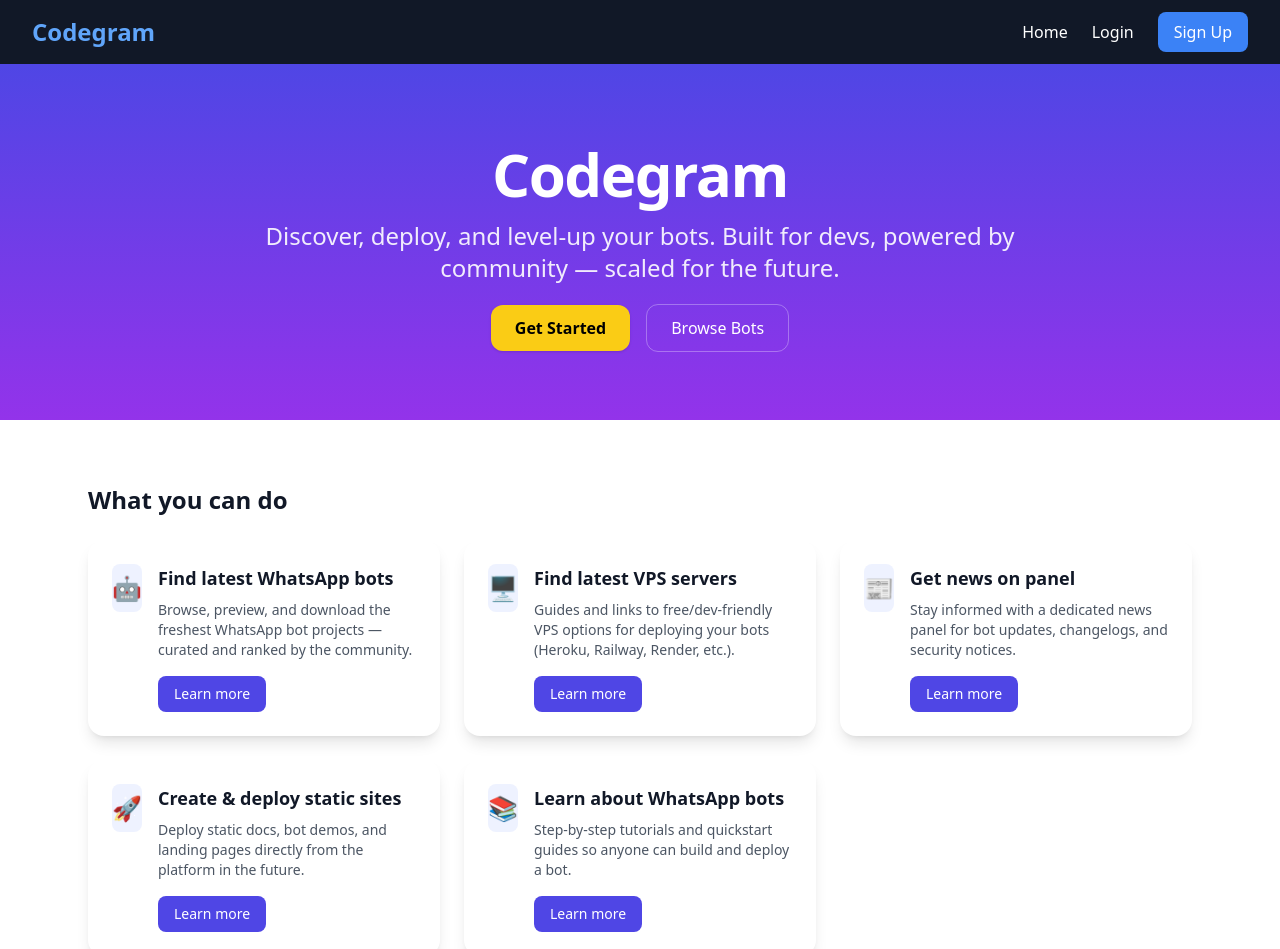
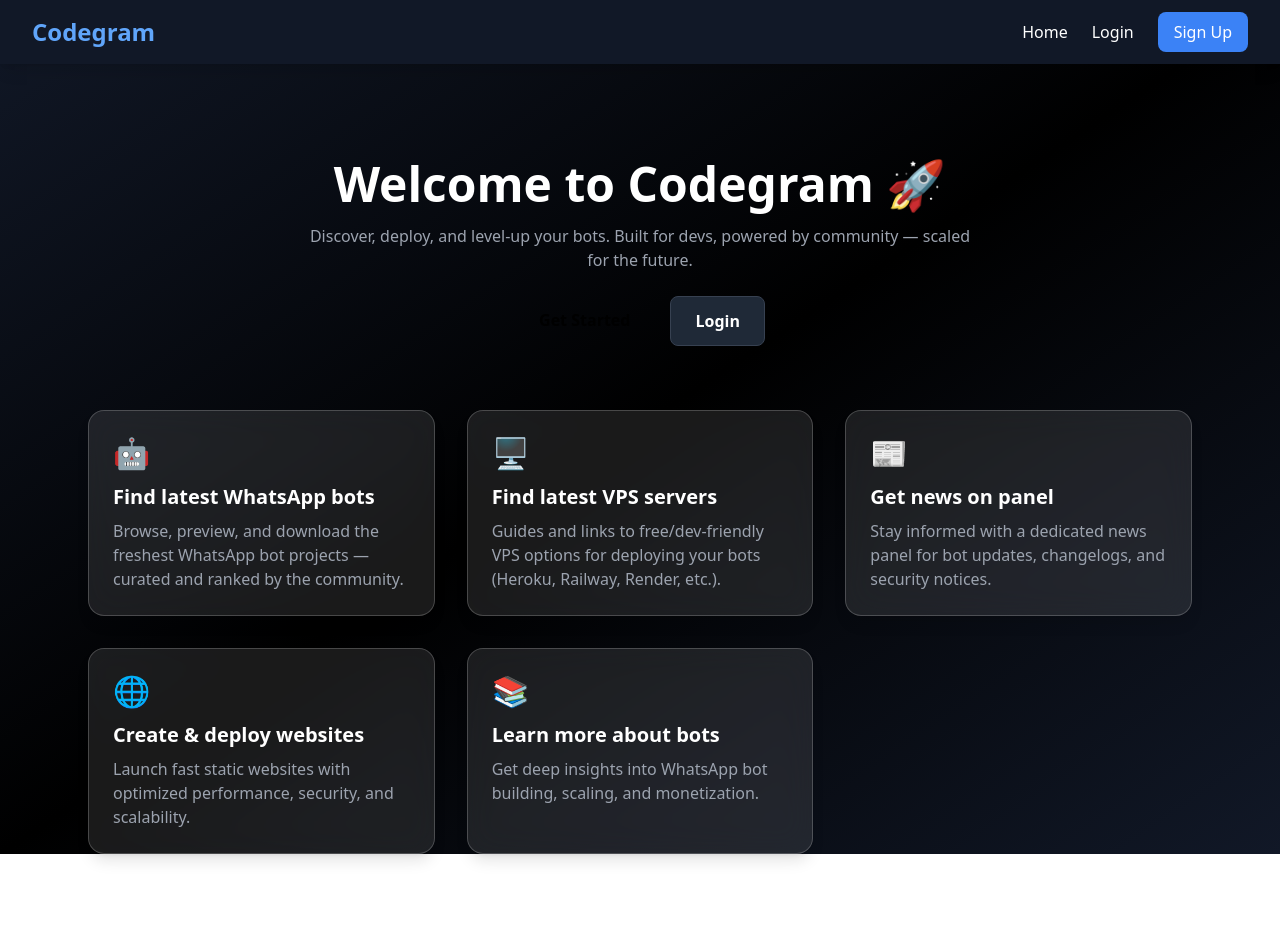
Before and after one commit to Wanga-tracker/Codegram, a Next.js app: page / in a window 1280 px wide. Shown: the top 949 px of the page. After the commit the page ends 854 px from the top, so only its background shows below. Built offline with nearby package versions, Linux system fonts and the light colour scheme.

Commit message:
Update index.js

```diff
--- a/pages/index.js
+++ b/pages/index.js
@@ -1,104 +1,81 @@
 // pages/index.js
-import Navbar from "../components/Navbar";
-import Card from "../components/Card";
-import Link from "next/link";
+import Navbar from '../components/Navbar'
 
 export default function Home() {
-  const features = [
-    {
-      title: "Find latest WhatsApp bots",
-      desc: "Browse, preview, and download the freshest WhatsApp bot projects — curated and ranked by the community.",
-      icon: "🤖",
-      href: "/bots"
-    },
-    {
-      title: "Find latest VPS servers",
-      desc: "Guides and links to free/dev-friendly VPS options for deploying your bots (Heroku, Railway, Render, etc.).",
-      icon: "🖥️",
-      href: "/servers"
-    },
-    {
-      title: "Get news on panel",
-      desc: "Stay informed with a dedicated news panel for bot updates, changelogs, and security notices.",
-      icon: "📰",
-      href: "/news"
-    },
-    {
-      title: "Create & deploy static sites",
-      desc: "Deploy static docs, bot demos, and landing pages directly from the platform in the future.",
-      icon: "🚀",
-      href: "/deploy"
-    },
-    {
-      title: "Learn about WhatsApp bots",
-      desc: "Step-by-step tutorials and quickstart guides so anyone can build and deploy a bot.",
-      icon: "📚",
-      href: "/tutorials"
-    }
-  ];
-
   return (
-    <>
-      <div className="min-h-screen bg-white text-gray-900">
+    <div className="min-h-screen bg-gradient-to-br from-gray-900 via-black to-gray-900 text-white">
       <Navbar />
 
-        {/* Hero */}
-        <section className="bg-gradient-to-b from-indigo-600 to-purple-600 text-white py-20">
-          <div className="max-w-6xl mx-auto px-6 text-center">
-            <h1 className="text-4xl md:text-6xl font-extrabold tracking-tight">
-              Codegram
+      {/* Hero Section */}
+      <section className="text-center pt-24 px-6">
+        <h1 className="text-5xl font-extrabold mb-4">
+          Welcome to <span className="text-neon">Codegram 🚀</span>
         </h1>
-            <p className="mt-4 text-lg md:text-2xl max-w-3xl mx-auto opacity-90">
-              Discover, deploy, and level-up your bots. Built for devs, powered by
-              community — scaled for the future.
+        <p className="text-gray-400 max-w-2xl mx-auto">
+          Discover, deploy, and level-up your bots. Built for devs, powered by community — scaled for the future.
         </p>
-
-            <div className="mt-8 flex justify-center gap-4">
-              <Link href="/signup">
-                <a className="px-6 py-3 bg-yellow-400 text-black font-bold rounded-xl shadow hover:bg-yellow-300">
+        <div className="mt-6 flex justify-center gap-4">
+          <a
+            href="/signup"
+            className="px-6 py-3 bg-neon rounded-lg font-semibold text-black hover:shadow-neon transition"
+          >
             Get Started
           </a>
-              </Link>
-              <Link href="/bots">
-                <a className="px-6 py-3 border border-white/30 rounded-xl hover:bg-white/10">
-                  Browse Bots
+          <a
+            href="/login"
+            className="px-6 py-3 bg-gray-800 border border-gray-700 rounded-lg font-semibold text-white hover:bg-gray-700 transition"
+          >
+            Login
           </a>
-              </Link>
-            </div>
         </div>
       </section>
 
-        {/* Cards */}
-        <section className="py-16">
-          <div className="max-w-6xl mx-auto px-6">
-            <h2 className="text-2xl font-bold mb-6">What you can do</h2>
+      {/* Features Section */}
+      <section className="grid md:grid-cols-2 lg:grid-cols-3 gap-8 px-6 mt-16 max-w-6xl mx-auto">
+        {features.map((feature, idx) => (
+          <div
+            key={idx}
+            className="bg-white/10 backdrop-blur-lg p-6 rounded-2xl border border-white/20 shadow-lg hover:shadow-neon transition"
+          >
+            <div className="text-3xl mb-3">{feature.icon}</div>
+            <h3 className="text-xl font-bold mb-2">{feature.title}</h3>
+            <p className="text-gray-400">{feature.description}</p>
+          </div>
+        ))}
+      </section>
+    </div>
+  )
+}
 
-            <div className="grid grid-cols-1 sm:grid-cols-2 lg:grid-cols-3 gap-6">
-              {features.map((f) => (
-                <Card key={f.title} title={f.title} desc={f.desc} href={f.href} icon={f.icon} />
-              ))}
-            </div>
-
-            <div className="mt-10 text-center">
-              <p className="text-sm text-gray-600 max-w-2xl mx-auto">
-                Want custom bot support, automated deployments, or a developer panel?
-                Create an account and join the Codegram community — we’re building this
-                together.
-              </p>
-            </div>
-          </div>
-        </section>
-
-        {/* Footer */}
-        <footer className="border-t mt-12">
-          <div className="max-w-6xl mx-auto px-6 py-6 text-sm text-gray-600 flex justify-between items-center">
-            <div>© {new Date().getFullYear()} Codegram</div>
-            <div>
-              <Link href="/news"><a className="hover:underline">News</a></Link>
-            </div>
-          </div>
-        </footer>
-      </div>
-    </>
-  );
-    }
+const features = [
+  {
+    icon: '🤖',
+    title: 'Find latest WhatsApp bots',
+    description:
+      'Browse, preview, and download the freshest WhatsApp bot projects — curated and ranked by the community.',
+  },
+  {
+    icon: '🖥️',
+    title: 'Find latest VPS servers',
+    description:
+      'Guides and links to free/dev-friendly VPS options for deploying your bots (Heroku, Railway, Render, etc.).',
+  },
+  {
+    icon: '📰',
+    title: 'Get news on panel',
+    description:
+      'Stay informed with a dedicated news panel for bot updates, changelogs, and security notices.',
+  },
+  {
+    icon: '🌐',
+    title: 'Create & deploy websites',
+    description:
+      'Launch fast static websites with optimized performance, security, and scalability.',
+  },
+  {
+    icon: '📚',
+    title: 'Learn more about bots',
+    description:
+      'Get deep insights into WhatsApp bot building, scaling, and monetization.',
+  },
+]
```
Lines whose indentation alone changed are shown as unchanged.
